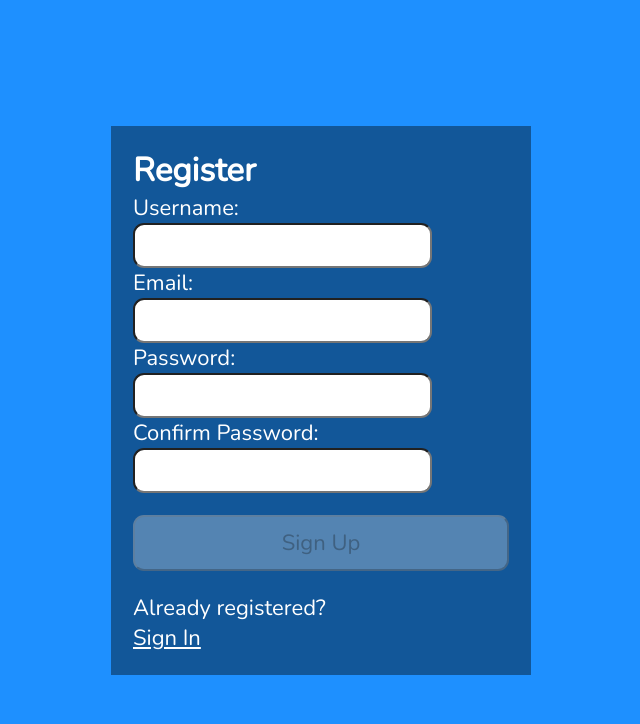
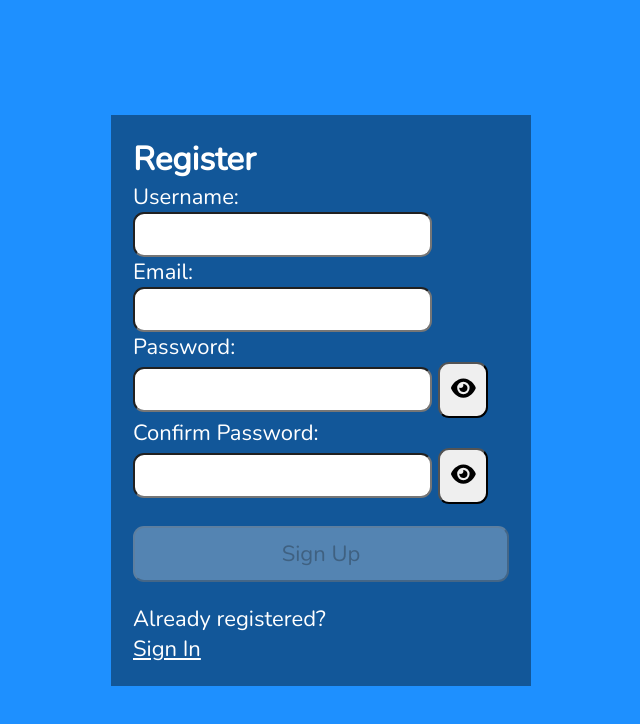
Before and after one commit to VladaManic/react-login-register, a React (Create React App) app: page /register in a window 1280 px wide. Shown: the top 724 px of the page, without its empty margins (319-959 px from the left). Built offline with nearby package versions, Linux system fonts and the light colour scheme; no server answers.

Commit message:
show password functionality

```diff
--- a/src/components/Login.js
+++ b/src/components/Login.js
@@ -1,6 +1,8 @@
 import { React, useState, useEffect } from 'react'
 import { Link, useNavigate } from 'react-router-dom';
 import { useAuth } from '../contexts/AuthContext'
+import { faEye, faEyeSlash } from "@fortawesome/free-solid-svg-icons";
+import { FontAwesomeIcon } from "@fortawesome/react-fontawesome";
 
 const Login = () => {
 	const { login } = useAuth()
@@ -8,12 +10,22 @@ const Login = () => {
 
 	const [email, setEmail] = useState('');
 	const [pwd, setPwd] = useState('');
+	const [passwordType, setPasswordType] = useState("password");
 	const [errMsg, setErrMsg] = useState('');
 	const [loading, setLoading] = useState(false);
 
 	useEffect(() => {
 		setErrMsg('');
 	}, [email, pwd])
+
+	const togglePassword =()=>{
+		if(passwordType==="password")
+		{
+		 setPasswordType("text")
+		 return;
+		}
+		setPasswordType("password")
+	}
 
 	const handleSubmit = async (e) => {
 		e.preventDefault();
@@ -55,13 +67,18 @@ const Login = () => {
 							Password:
 						</label>
 						<input
-							type="password"
+							type={passwordType}
 							id="password"
 							onChange={(e) => setPwd(e.target.value)}
 							value={pwd}
 							required
 						/>
+						&nbsp;
+						<button className="btn btn-outline-primary" onClick={togglePassword}>
+							{ passwordType==="password"? <FontAwesomeIcon icon={faEye} /> : <FontAwesomeIcon icon={faEyeSlash} /> }
+						</button>
 					</div>
+
 
 					<button disabled={loading}>Sign In</button>
 				</form>
--- a/src/components/Register.js
+++ b/src/components/Register.js
@@ -3,7 +3,7 @@ import { Link } from 'react-router-dom';
 //import axios from 'axios';
 //import axios from '../api/axios';
 import { useAuth } from '../contexts/AuthContext'
-import { faCheck, faTimes, faInfoCircle } from "@fortawesome/free-solid-svg-icons";
+import { faCheck, faTimes, faInfoCircle, faEye, faEyeSlash } from "@fortawesome/free-solid-svg-icons";
 import { FontAwesomeIcon } from "@fortawesome/react-fontawesome";
 
 const USER_REGEX = /^[A-z][A-z0-9-_]{3,23}$/;
@@ -21,9 +21,11 @@ const Register = () => {
 	const [validEmail, setValidEmail] = useState(false);
 
 	const [pwd, setPwd] = useState('');
+	const [passwordType, setPasswordType] = useState("password");
 	const [validPwd, setValidPwd] = useState(false);
 
 	const [matchPwd, setMatchPwd] = useState('');
+	const [pwdMatchType, setPwdMatchType] = useState("password");
 	const [validMatch, setValidMatch] = useState(false);
 
 	const [errMsg, setErrMsg] = useState('');
@@ -52,6 +54,26 @@ const Register = () => {
 		const match = pwd === matchPwd;
 		setValidMatch(match);
 	}, [pwd, matchPwd])
+
+	const togglePassword =()=>{
+		if(passwordType==="password")
+		{
+		 	setPasswordType("text")
+		 	return;
+		} else {
+			setPasswordType("password")
+		}
+	}
+
+	const togglePwdMatch =()=>{
+		if(pwdMatchType==="password")
+		{
+		 	setPwdMatchType("text")
+		 	return;
+		} else {
+			setPwdMatchType("password")
+		}
+	}
 
 	useEffect(() => {
 		setErrMsg('');
@@ -192,12 +214,16 @@ const Register = () => {
 								<FontAwesomeIcon icon={faTimes} className={validPwd || !pwd ? "hide" : "invalid"} />
 							</label>
 							<input
-								type="password"
+								type={passwordType}
 								id="password"
 								onChange={(e) => setPwd(e.target.value)}
 								value={pwd}
 								required
 							/>
+							&nbsp;
+							<button className="btn btn-outline-primary" onClick={togglePassword}>
+								{ passwordType==="password"? <FontAwesomeIcon icon={faEye} /> : <FontAwesomeIcon icon={faEyeSlash} /> }
+							</button>
 							<p id="pwdnote" className={pwd && !validPwd ? "instructions" : "offscreen"}>
 								<FontAwesomeIcon icon={faInfoCircle} />
 								8 to 24 characters.<br />
@@ -213,12 +239,16 @@ const Register = () => {
 								<FontAwesomeIcon icon={faTimes} className={validMatch || !matchPwd ? "hide" : "invalid"} />
 							</label>
 							<input
-								type="password"
+								type={pwdMatchType}
 								id="confirm_pwd"
 								onChange={(e) => setMatchPwd(e.target.value)}
 								value={matchPwd}
 								required
 							/>
+							&nbsp;
+							<button className="btn btn-outline-primary" onClick={togglePwdMatch}>
+								{ pwdMatchType==="password"? <FontAwesomeIcon icon={faEye} /> : <FontAwesomeIcon icon={faEyeSlash} /> }
+							</button>
 							<p id="confirmnote" className={matchPwd && !validMatch ? "instructions" : "offscreen"}>
 								<FontAwesomeIcon icon={faInfoCircle} />
 								Must match the first password input field.
--- a/src/index.css
+++ b/src/index.css
@@ -66,6 +66,10 @@ button {
   margin-top: 1rem;
 }
 
+.btn-outline-primary {
+    margin-top: 0;
+}
+
 button {
   padding: 0.5rem;
 }
```
